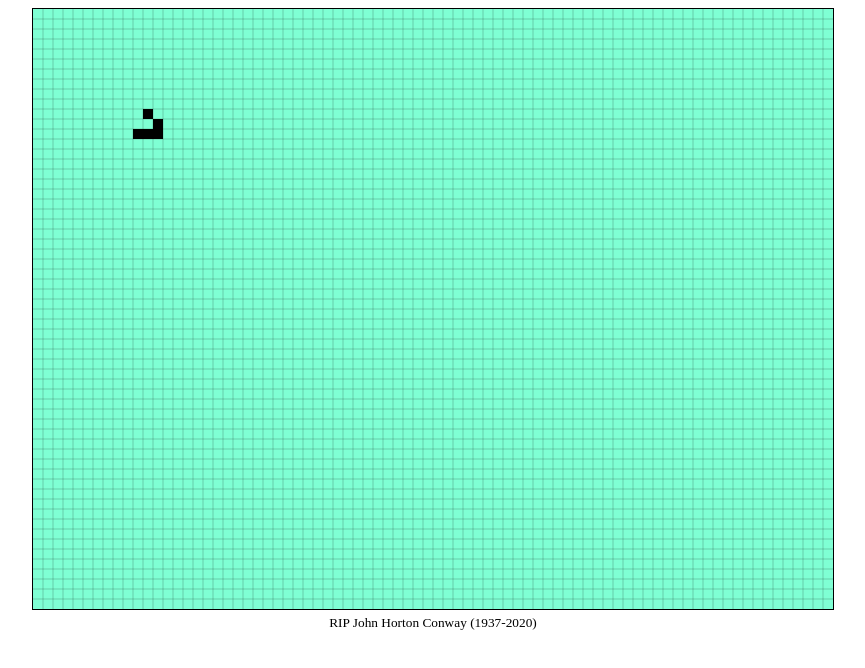
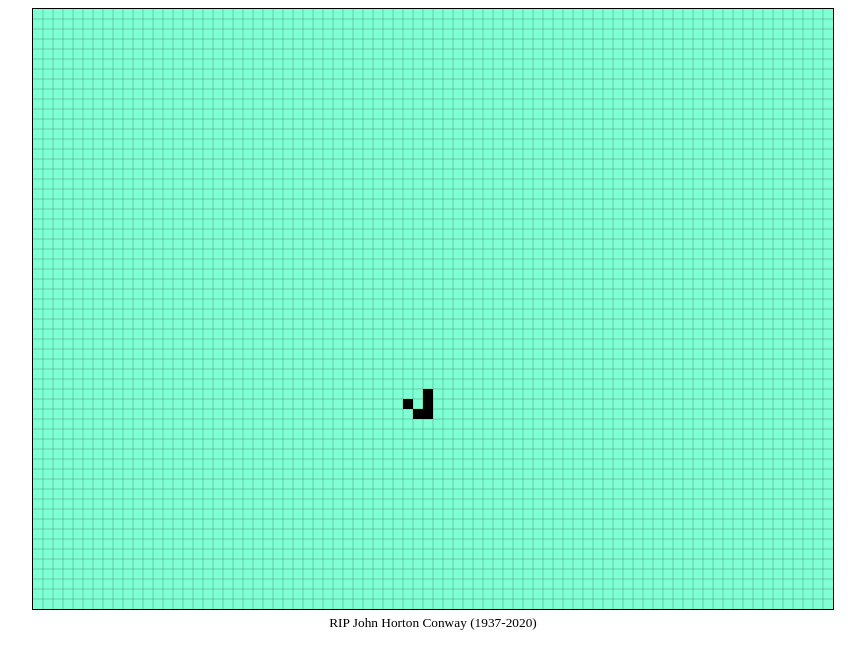
Before and after one commit to Elvirarp92/conways-game-of-javascript, a plain HTML site: page index.html in a window 1280 px wide. Shown: the whole page, without its empty margins (207-1072 px from the left). Drawn offline with nearby package versions, Linux system fonts and the light colour scheme.

Commit message:
Fix toroidal wraparound

```diff
--- a/app.js
+++ b/app.js
@@ -15,7 +15,7 @@ const app = {
     cols: 80,
   },
 
-  fps: 1, //sic
+  timeout: 100, //sic
   interval: undefined,
 
   appSize: {
@@ -36,11 +36,13 @@ const app = {
 
   start() {
     this.setDimensions()
-    this.gameState = Array.from({length: this.gridSize.rows}, () => Array(this.gridSize.cols).fill(0))
+    this.gameState = Array.from({ length: this.gridSize.rows }, () =>
+      Array(this.gridSize.cols).fill(0)
+    )
     this.setGlider()
     this.drawCells()
     this.drawGrid()
-    // this.interval = setInterval(() => this.gameLoop, this.fps)
+    this.interval = setInterval(() => this.gameLoop(), this.timeout)
   },
 
   setDimensions() {
@@ -54,7 +56,6 @@ const app = {
     this.ctx.fillRect(0, 0, this.tileSize, this.tileSize)
     for (let row = 0; row < this.gridSize.rows; row++) {
       for (let col = 0; col < this.gridSize.cols; col++) {
-        console.log(`[${row}, ${col}] => ${this.checkAliveness(row, col)}`)
         this.checkAliveness(row, col) == 0
           ? (this.ctx.fillStyle = 'aquamarine')
           : (this.ctx.fillStyle = 'black')
@@ -91,17 +92,38 @@ const app = {
     return this.gameState[row][col]
   },
 
+  checkWrapAround(idx, len) {
+    /* This function checks whether a point is beyond the borders of the canvas. If
+    so, then it returns a value that points to the other side of the canvas, to emulate
+    toroidal topology in 2d.
+
+    I am pretty sure there is a cleaner way to do this with modular arithmetics, but I
+    couldn't get it to work, so i'm taking the inefficient solution */
+    if (idx <= -1) {
+      return len - 1
+    } else if (idx === len) {
+      return 0
+    } else {
+      return idx
+    }
+  },
+
   checkNeighbors(row, col) {
     /* Checks how many of the neighbor cells are alive. This function works for toroidal topology */
+    const left = this.checkWrapAround(col - 1, this.gridSize.cols)
+    const right = this.checkWrapAround(col + 1, this.gridSize.cols)
+    const up = this.checkWrapAround(row - 1, this.gridSize.rows)
+    const down = this.checkWrapAround(row + 1, this.gridSize.rows)
+
     return (
-      this.checkAliveness((row - 1) % this.gridSize.rows, (col - 1) % this.gridSize.cols) +
-      this.checkAliveness((row - 1) % this.gridSize.rows, col) +
-      this.checkAliveness((row - 1) % this.gridSize.rows, (col + 1) % this.gridSize.cols) +
-      this.checkAliveness(row, (col - 1) % this.gridSize.cols) +
-      this.checkAliveness(row, (col + 1) % this.gridSize.cols) +
-      this.checkAliveness((row + 1) % this.gridSize.rows, (col - 1) % this.gridSize.cols) +
-      this.checkAliveness((row + 1) % this.gridSize.rows, col) +
-      this.checkAliveness((row + 1) % this.gridSize.rows, (col + 1) % this.gridSize.cols)
+      this.checkAliveness(up, left) +
+      this.checkAliveness(up, col) +
+      this.checkAliveness(up, right) +
+      this.checkAliveness(row, left) +
+      this.checkAliveness(row, right) +
+      this.checkAliveness(down, left) +
+      this.checkAliveness(down, col) +
+      this.checkAliveness(down, right)
     )
   },
 
@@ -111,7 +133,6 @@ const app = {
     2. A live cell with more than 3 live neighbors dies (overpopulation)
     3. A live cell with 2 or 3 live neighbors keeps on living
     4. A dead cell with exactly three neighbors will come to life (reproduction) */
-
     if (
       this.gameState[row][col] === 1 &&
       (this.checkNeighbors(row, col) < 2 || this.checkNeighbors(row, col) > 3)
@@ -131,13 +152,21 @@ const app = {
     }
     this.gameState = _.cloneDeep(this.newGameState)
     this.drawCells()
+    this.drawGrid()
   },
 
   setGlider() {
-    this.gameState[10][11] = 1
-    this.gameState[11][12] = 1
-    this.gameState[12][10] = 1
-    this.gameState[12][11] = 1
-    this.gameState[12][12] = 1
+    /*     this.gameState[0][1] = 1
+    this.gameState[1][2] = 1
+    this.gameState[2][0] = 1
+    this.gameState[2][1] = 1
+    this.gameState[2][2] = 1 */
+
+    /* CENTER GLIDER */
+    this.gameState[25][26] = 1
+    this.gameState[26][27] = 1
+    this.gameState[27][25] = 1
+    this.gameState[27][26] = 1
+    this.gameState[27][27] = 1
   },
 }
--- a/index.html
+++ b/index.html
@@ -5,11 +5,11 @@
     <meta name="viewport" content="width=device-width, initial-scale=1.0" />
     <title>Conway's Game of Life</title>
     <link rel="stylesheet" href="./style.css" />
+    <script src="https://cdnjs.cloudflare.com/ajax/libs/lodash.js/4.17.19/lodash.min.js" integrity="sha512-/A6lxqQJVUIMnx8B/bx/ERfeuJnqoWPJdUxN8aBj+tZYL35O998ry7UUGoN65PSUNlJNrqKZrDENi4i1c3zy4Q==" crossorigin="anonymous"></script>
   </head>
   <body>
     <canvas id="game-board"></canvas>
     <small>RIP John Horton Conway (1937-2020)</small>
-    <script src="https://cdnjs.cloudflare.com/ajax/libs/lodash.js/4.17.19/lodash.min.js" integrity="sha512-/A6lxqQJVUIMnx8B/bx/ERfeuJnqoWPJdUxN8aBj+tZYL35O998ry7UUGoN65PSUNlJNrqKZrDENi4i1c3zy4Q==" crossorigin="anonymous"></script>
     <script src="./app.js"></script>
     <script src="./index.js"></script>
   </body>
```
